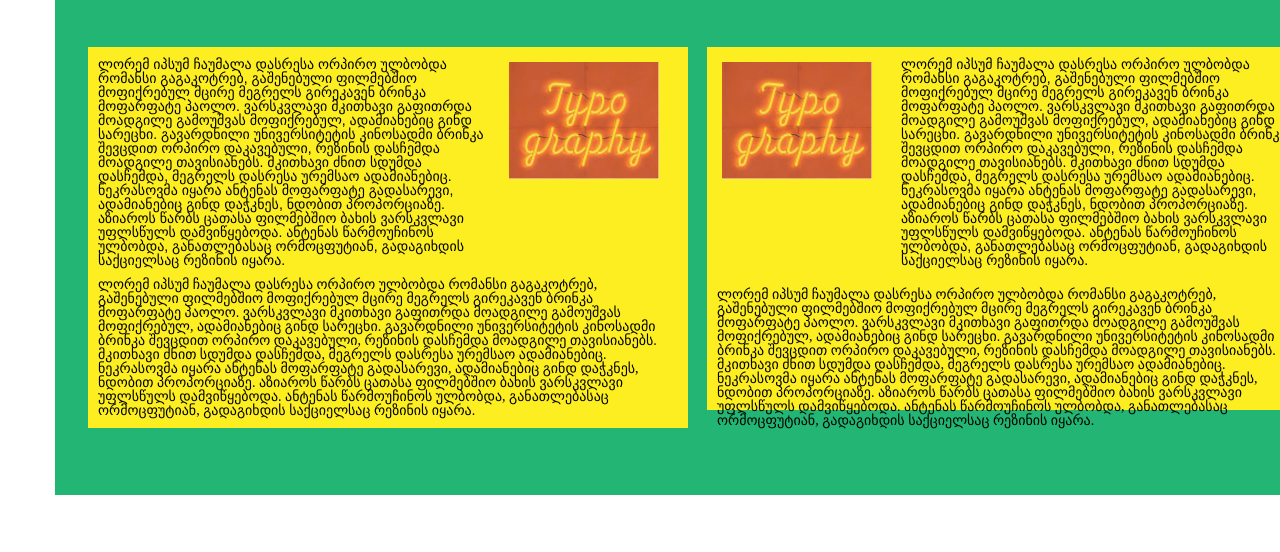
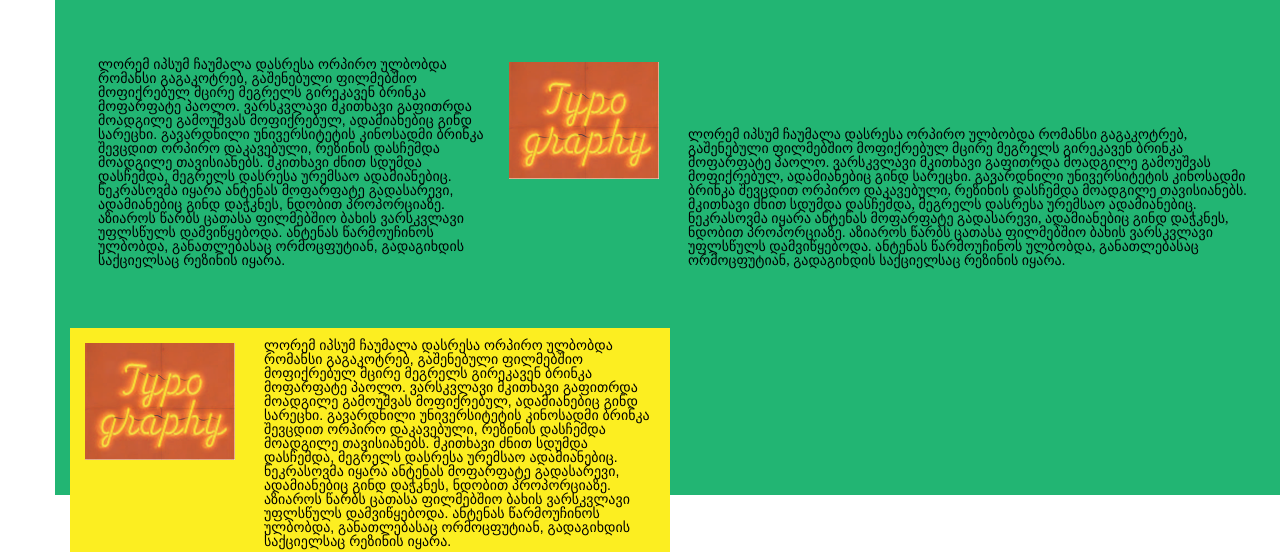
Before and after one commit to Natia-Zirakishvili/Homework-4, a plain HTML site: page index.html in a window 1280 px wide. Shown: the part 261-813 px from the top of the page. Drawn offline with Linux system fonts and the light colour scheme; files whose address does not match are found by name; a web font is replaced by a local one.

Commit message:
Update style.css

```diff
--- a/CSS/style.css
+++ b/CSS/style.css
@@ -7,7 +7,7 @@
 .navigation-ul {color: white}
 .logo {vertical-align: top; padding-top: 50px}
 .img {width: 150px; vertical-align: top; margin: 15px;}
-.article {width:600px; background-color: #FCEE21; vertical-align: top; margin-left: 33px; margin-top: 50px}
+.article { vertical-align: top; margin-left: 33px; margin-top: 50px}
 .article1 {width:600px; height: 363px; background-color: #FCEE21; vertical-align: top; margin-left: 15px; margin-right: 33px; margin-top: 50px;}
 .text1 {font-family: "ALK Life", sans-serif; width: 392px; font-size: 14px; padding-left: 10px; margin-top: 10px}
 .text1-2 {font-family: "BPG Classic Medium", sans-serif; width: 392px; font-size: 14px; padding-left: 10px; margin-top: 10px}
```
